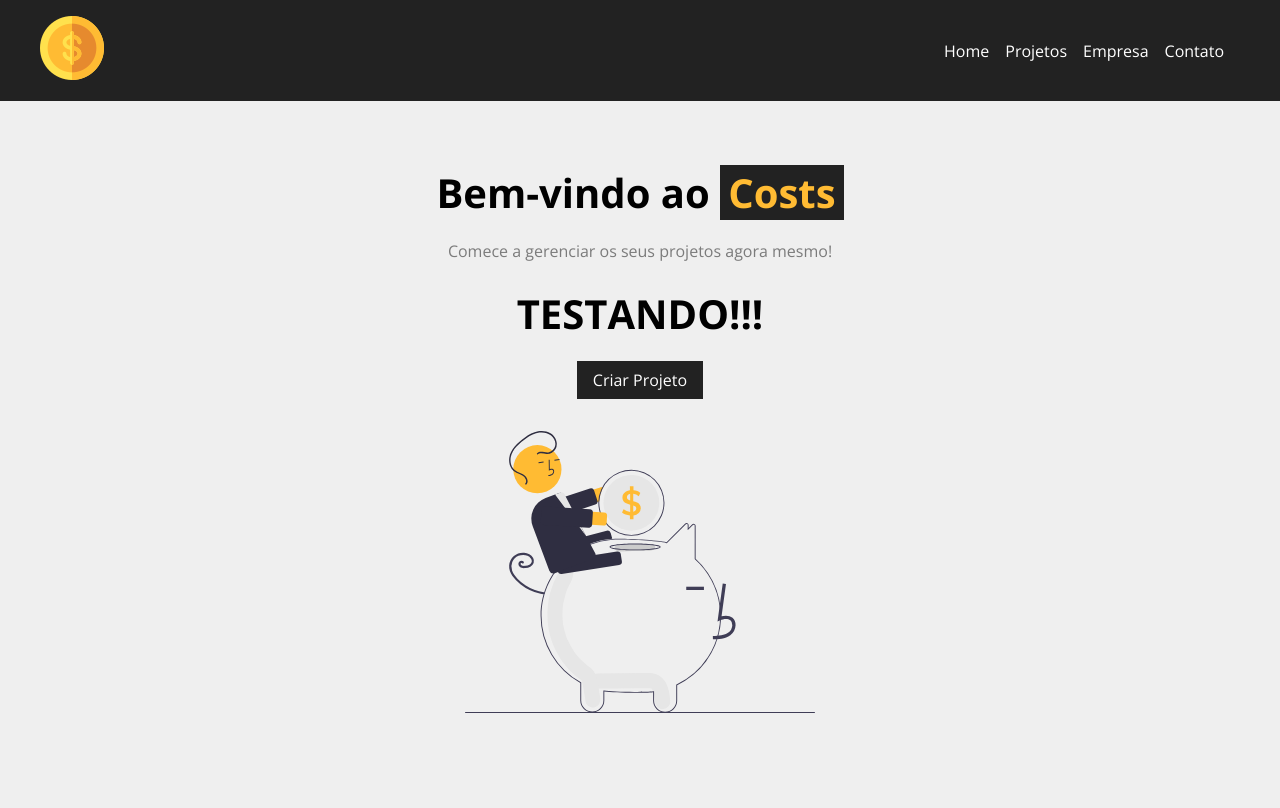
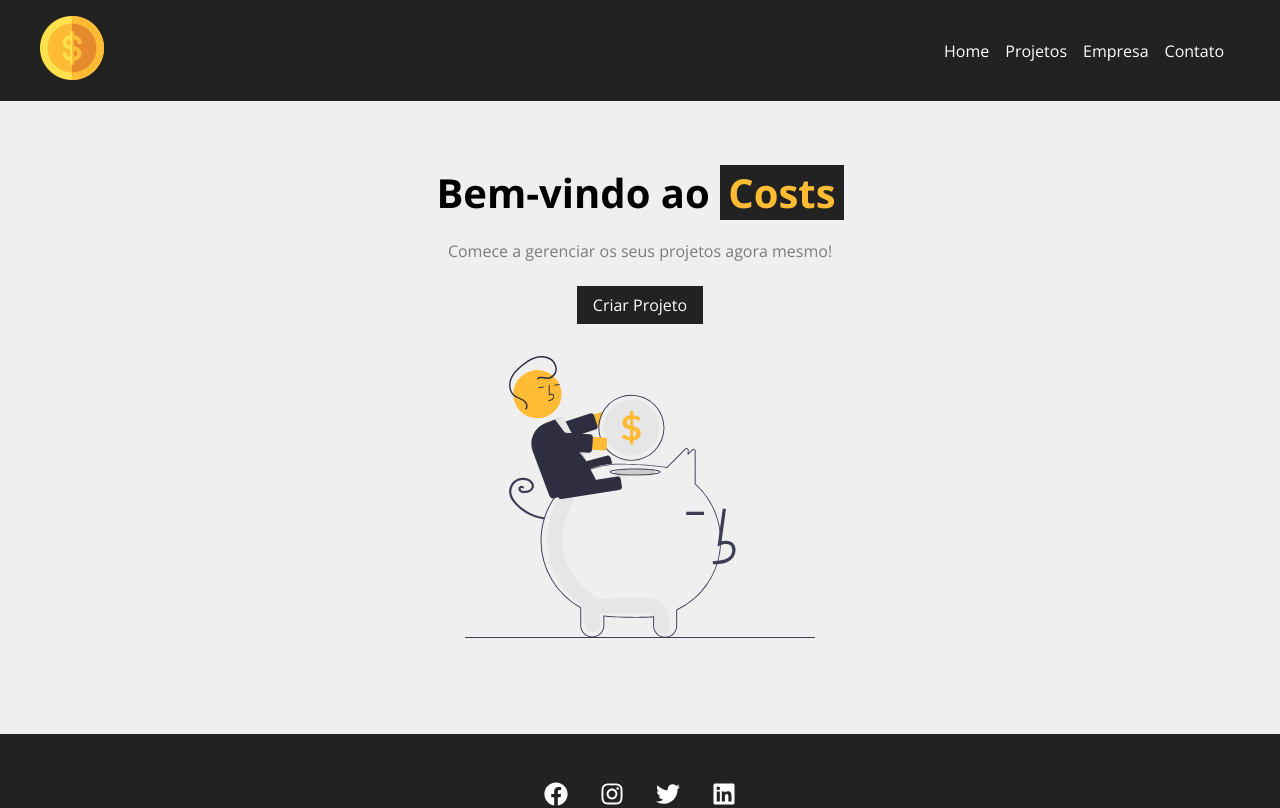
Before and after one commit to joaoluizramos96/costs, a React (Create React App) app: page / in a window 1280 px wide. Shown: the top 808 px of the page. Built offline with nearby package versions, Linux system fonts and the light colour scheme.

Commit message:
Rollback

```diff
--- a/package.json
+++ b/package.json
@@ -17,7 +17,7 @@
   },
   "scripts": {
     "start": "react-scripts start",
-    "backend": "json-server db.json",
+    "backend": "json-server --watch db.json --port 5000",
     "build": "react-scripts build",
     "test": "react-scripts test",
     "eject": "react-scripts eject"
--- a/src/components/pages/Home.js
+++ b/src/components/pages/Home.js
@@ -9,7 +9,6 @@ function Home() {
                 Bem-vindo ao <span>Costs</span>
             </h1>
             <p>Comece a gerenciar os seus projetos agora mesmo!</p>
-            <h1>TESTANDO!!!</h1>
             <LinkButton to="/newproject" text="Criar Projeto" />
             <img src={savings} alt="Costs" />
         </section>
--- a/src/components/project/ProjectForm.js
+++ b/src/components/project/ProjectForm.js
@@ -11,7 +11,7 @@ function ProjectForm({ handleSubmit, btnText, projectData }) {
     const [project, setProject] = useState(projectData || [])
 
     useEffect(() => {
-        fetch("https://api-costs.netlify.app/db.json", {
+        fetch("http://localhost:5000/categories", {
             method: "GET",
             headers: {
                 'Content-Type': 'application/json'
```
